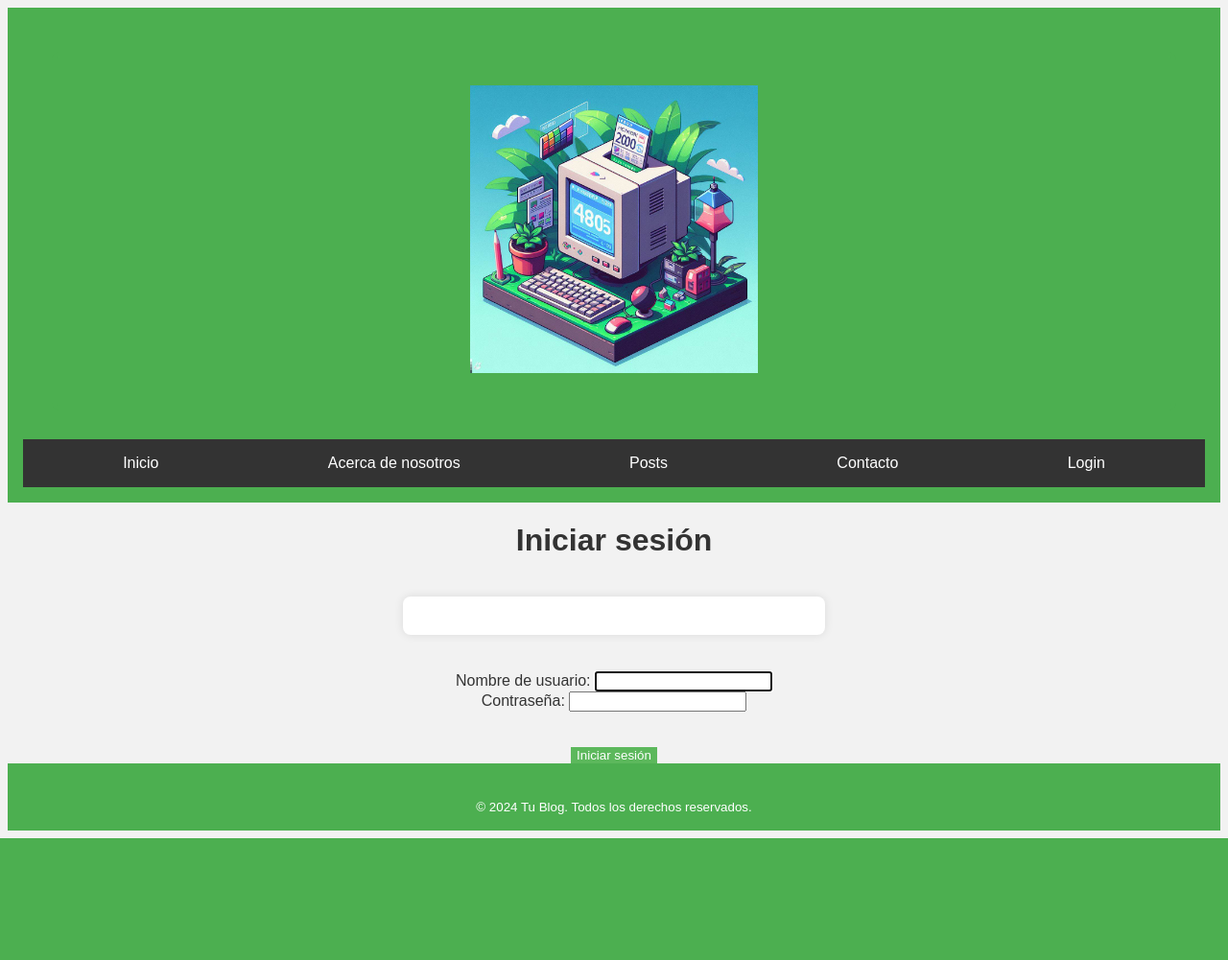
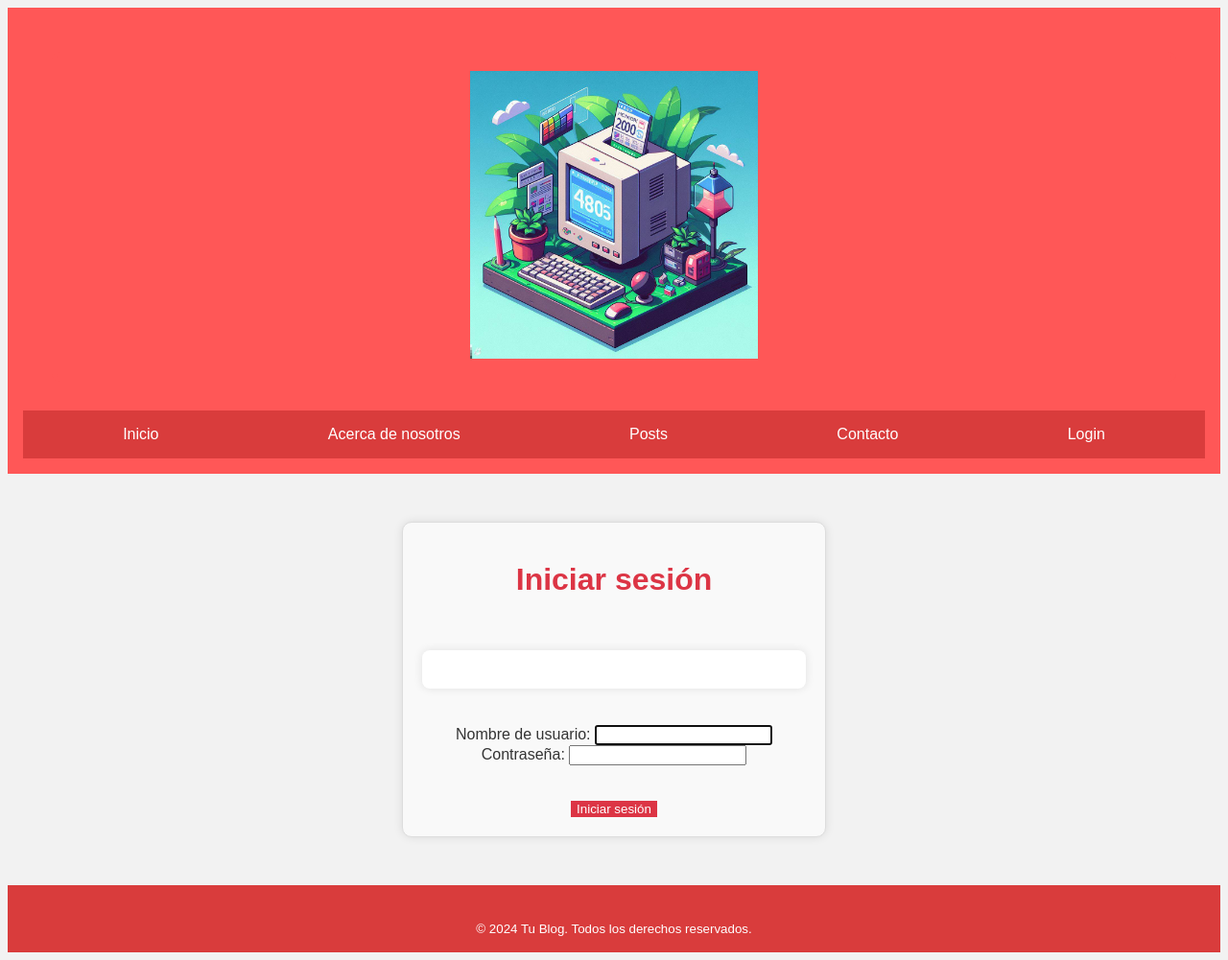
Before and after one commit to gonzaeulate/blogcito, a Django app: page /usuario/login/ in a window 1280 px wide. Shown: the whole page at 96% size. Before the commit the page ends 874 px from the top, so only its background shows below. Run offline with Django 5.2, Linux system fonts and the light colour scheme.

Commit message:
colores cambiados

```diff
--- a/blog/apps/usuario/views.py
+++ b/blog/apps/usuario/views.py
@@ -4,6 +4,9 @@
 from django.contrib import messages
 from django.shortcuts import redirect
 from django.urls import reverse
+from django.contrib.auth.views import PasswordResetView
+from django.contrib.auth.views import PasswordResetDoneView
+from django.contrib.auth.models import Group
 
 # Create your views here.
 
@@ -13,8 +16,8 @@
 
     def form_valid(self, form):
         messages.success(self.request, 'Registro exitoso. Por favor, inicia sesión.')
-        form.save()
-
+        group = Group.objects.get(name= 'Registrado')
+        self.object.groups.add(group)
         return redirect('apps.usuario:registrar')
 
 class LoginUsuario(LoginView):
--- a/blog/static/css/estilos.css
+++ b/blog/static/css/estilos.css
@@ -7,7 +7,7 @@
 }
 
 header {
-    background-color: #4CAF50;
+  background-color: #ff5757; /* Tono principal de Fruit Punch */
   color: white;
   padding: 1em;
   text-align: center;
@@ -16,26 +16,24 @@
 nav {
   display: flex;
   justify-content: space-around;
-    background-color: #333; /* Cambia este color a tu preferencia */
-    color: white; /* Cambia este color a tu preferencia */
+  background-color: #cc4b4b; /* Tono secundario */
+  color: white;
   padding: 1em;
 }
 
-
-
 nav a {
-    color: white; /* Cambia este color a tu preferencia */
+  color: white;
   text-decoration: none;
 }
 
 .navbar {
-    background-color: #4CAF50; /* Cambia este color a tu preferencia */
-    color: white; /* Cambia este color a tu preferencia */
+  background-color: #ff5757;
+  color: white;
   padding: 1em;
 }
 
 nav a:hover {
-    color: #4CAF50; /* Cambia este color a tu preferencia */
+  color: #ff5757;
 }
 
 .contenido {
@@ -43,29 +41,23 @@
 }
 
 footer {
-    background-color: #4CAF50;
+  background-color: #ff5757;
   color: white;
   padding: 1em;
   text-align: center;
 }
 
-
-
 .login-form {
   text-align: center;
 }
 
-
 .login-form form {
-    margin-top: 20px; /* Ajusta este margen según tus preferencias */
+  margin-top: 20px;
 }
-
-
 
 .login-form h1 {
   color: #333;
 }
-
 
 .messages {
   margin-top: 15px;
@@ -74,7 +66,7 @@
 .messages div {
   padding: 10px;
   margin-bottom: 10px;
-  border: 1px solid #ddd;
+  border: 1px solid #ff9999; /* Tono más claro */
   border-radius: 4px;
 }
 
@@ -84,16 +76,15 @@
 
 /* Estilos para el botón de iniciar sesión */
 .btn-success {
-  background-color: #5cb85c;
+  background-color: #ff7f7f; /* Tono más claro que el principal */
   color: #fff;
   border: none;
 }
 
 .btn-success:hover {
-  background-color: #4cae4c;
+  background-color: #ff6b6b; /* Tono más oscuro que el principal */
 }
 
-/* Estilos para el contenedor del mensaje y centrado */
 .container-centered {
   display: flex;
   justify-content: center;
@@ -101,14 +92,12 @@
   height: 100vh;
 }
 
-  /* Estilos para el contenedor del mensaje y centrado en dispositivos pequeños */
 @media (max-width: 768px) {
   .container-centered {
       height: auto;
   }
 }
 
-  /* Estilos para el mensaje y estilos generales */
 .messages {
   max-width: 400px;
   padding: 20px;
@@ -122,21 +111,18 @@
   color: #333;
 }
 
-  /* Estilos para el mensaje de éxito */
 .success-message {
   color: #5cb85c;
 }
 
-  /* Estilos para el mensaje de error */
 .error-message {
   color: #d9534f;
 }
 
-
 /* Estilos para el marco de la imagen */
 .img-frame {
   max-width: 100%;
-  border: 5px solid #4CAF50;
+  border: 5px solid #ff5757;
   border-radius: 8px;
   overflow: hidden;
   margin: 30px;
--- a/blog/templates/base.html
+++ b/blog/templates/base.html
@@ -9,25 +9,24 @@
     <link rel="stylesheet" type="text/css" href="{% static 'css/estilos.css' %}">
 </head>
 
-<body class="bg-light">
+<body style="background-color: #f2f2f2; color: #333;">
 
-<header>
+<header style="background-color: #ff5757; color: white; padding: 1em; text-align: center;">
     <a class="flex-sm-fill text-sm-center nav-link active" href="#">
-        <div class="img-frame">
-            <img src="{% static 'img/info.jpg' %}" style="max-width: 300px; margin: 30px;" class="img-fluid" alt="Logo">
+        <div class="img-frame" style="border: 5px solid #ff5757; border-radius: 8px; overflow: hidden; margin: 30px;">
+            <img src="{% static 'img/info.jpg' %}" style="max-width: 300px; margin: 0; padding: 15px;" class="img-fluid" alt="Logo">
         </div>
     </a>
 
-
-    <nav class="nav nav-pills flex-column flex-sm-row">
-        <a class="flex-sm-fill text-sm-center nav-link active" href="{% url 'index' %}">Inicio</a>
-        <a class="flex-sm-fill text-sm-center nav-link" href="#">Acerca de nosotros</a>
-        <a class="flex-sm-fill text-sm-center nav-link" href="{% url 'apps.posts:posts' %}">Posts</a>
-        <a class="flex-sm-fill text-sm-center nav-link" href="{% url 'apps.contacto:contacto' %}">Contacto</a>
+    <nav class="nav nav-pills flex-column flex-sm-row" style="background-color: #d93c3c; color: white; padding: 1em;">
+        <a class="flex-sm-fill text-sm-center nav-link active" href="{% url 'index' %}" style="color: white;">Inicio</a>
+        <a class="flex-sm-fill text-sm-center nav-link" href="#" style="color: white;">Acerca de nosotros</a>
+        <a class="flex-sm-fill text-sm-center nav-link" href="{% url 'apps.posts:posts' %}" style="color: white;">Posts</a>
+        <a class="flex-sm-fill text-sm-center nav-link" href="{% url 'apps.contacto:contacto' %}" style="color: white;">Contacto</a>
         {% if user.is_authenticated %}
-            <a class="flex-sm-fill text-sm-center nav-link" href="{% url 'apps.usuario:logout' %}">Logout</a>
+            <a class="flex-sm-fill text-sm-center nav-link" href="{% url 'apps.usuario:logout' %}" style="color: white;">Logout</a>
         {% else %}
-            <a class="flex-sm-fill text-sm-center nav-link" href="{% url 'apps.usuario:login' %}">Login</a>
+            <a class="flex-sm-fill text-sm-center nav-link" href="{% url 'apps.usuario:login' %}" style="color: white;">Login</a>
         {% endif %}
     </nav>
 </header>
@@ -36,7 +35,7 @@
 
 {% endblock %}
 
-<footer id="sticky-footer" class="flex-shrink-0 py-4 bg-dark text-white-50">
+<footer id="sticky-footer" class="flex-shrink-0 py-4" style="background-color: #d93c3c; color: white; text-align: center;">
     <div class="container text-center">
         <small>&copy; 2024 Tu Blog. Todos los derechos reservados.</small>
     </div>
--- a/blog/templates/posts/post_individual.html
+++ b/blog/templates/posts/post_individual.html
@@ -40,7 +40,8 @@
         border-radius: 5px;
         padding: 10px;
         margin-bottom: 10px;
-        background-color: #fff;
+        background-color: #f9f9f9; /* Cambiamos el color de fondo */
+        box-shadow: 0 0 5px rgba(0, 0, 0, 0.1); /* Agregamos una ligera sombra */
     }
 
     .comentario p {
--- a/blog/templates/posts/posts.html
+++ b/blog/templates/posts/posts.html
@@ -23,19 +23,20 @@
     li {
         list-style-type: none;
         margin-bottom: 10px;
+        color: #333; /* Cambiamos el color del texto */
     }
 
     #boton_post {
         display: inline-block;
         padding: 10px 15px;
-        background-color: #28a745;
+        background-color: #dc3545; /* Cambiamos el color del botón */
         color: #fff;
         text-decoration: none;
         border-radius: 5px;
     }
 
     #boton_post:hover {
-        background-color: #218838;
+        background-color: #c82333; /* Cambiamos el color al pasar el mouse */
     }
 
     h1.no-registros {
--- a/blog/templates/registration/login.html
+++ b/blog/templates/registration/login.html
@@ -4,6 +4,53 @@
 {% block title %}Iniciar sesión{% endblock title %}
 
 {% block contenido %}
+<style>
+  /* Ajustes de estilo para la página de inicio de sesión */
+
+  .login-form {
+    text-align: center;
+    max-width: 400px;
+    margin: 50px auto;
+    padding: 20px;
+    border: 1px solid #ddd;
+    border-radius: 10px;
+    background-color: #f9f9f9;
+    box-shadow: 0 0 10px rgba(0, 0, 0, 0.1);
+  }
+
+  .login-form h1 {
+    color: #dc3545; /* Cambiamos el color del título */
+  }
+
+  .messages {
+    margin-top: 15px;
+  }
+
+  .messages div {
+    padding: 10px;
+    margin-bottom: 10px;
+    border: 1px solid #ddd;
+    border-radius: 4px;
+    background-color: #f8d7da; /* Cambiamos el color de fondo de los mensajes de error */
+    color: #721c24; /* Cambiamos el color del texto de los mensajes de error */
+  }
+
+  .container {
+    margin-top: 20px;
+  }
+
+  /* Estilos para el botón de iniciar sesión */
+  .btn-success {
+    background-color: #dc3545; /* Cambiamos el color del botón */
+    color: #fff;
+    border: none;
+  }
+
+  .btn-success:hover {
+    background-color: #c82333; /* Cambiamos el color al pasar el mouse */
+  }
+</style>
+
 <center>
   <form method="POST" class="login-form">
     <h1 class="h1">Iniciar sesión</h1>
--- a/blog/templates/registration/password_reset_email.html
+++ b/blog/templates/registration/password_reset_email.html
@@ -1,6 +1,6 @@
 Hola, has solicitado restablecer tu contraseña. Haz clic en el siguiente enlace para completar el proceso:
 
-{{ protocol }}://{{ domain }}{% url 'password_reset_confirm' uidb64=uid token=token %}
+<a href="{{ protocol }}://{{ domain }}{% url 'password_reset_confirm' uidb64=uid token=token %}" style="color: #ff5757; text-decoration: none;">Restablecer Contraseña</a>
 
 Si no realizaste esta petición, puedes ignorar este mensaje sin cambios.
 
```
Also changed, not shown: blog/templates/contacto/contacto.html (+6 -6 lines), blog/templates/index.html (+4 -5 lines), blog/templates/registration/logout.html (+45 -5 lines), blog/templates/registration/password_reset_complete.html (+18 -2 lines), blog/templates/registration/password_reset_confirm.html (+35 -0 lines), blog/templates/registration/password_reset_done.html (+17 -0 lines), blog/templates/registration/password_reset_form.html (+7 -6 lines), blog/templates/registration/registrar.html (+4 -6 lines). Lines whose indentation alone changed are shown as unchanged.
